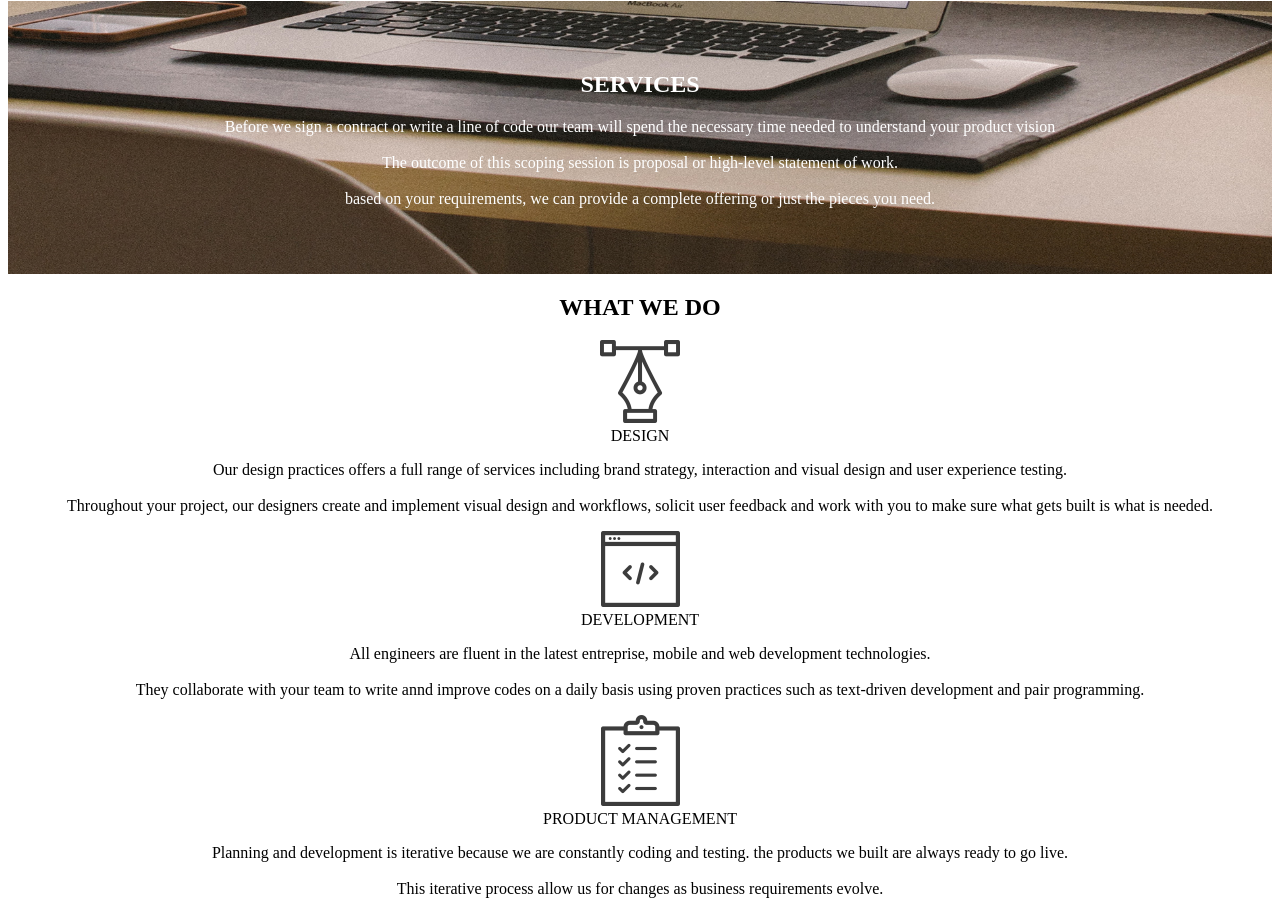
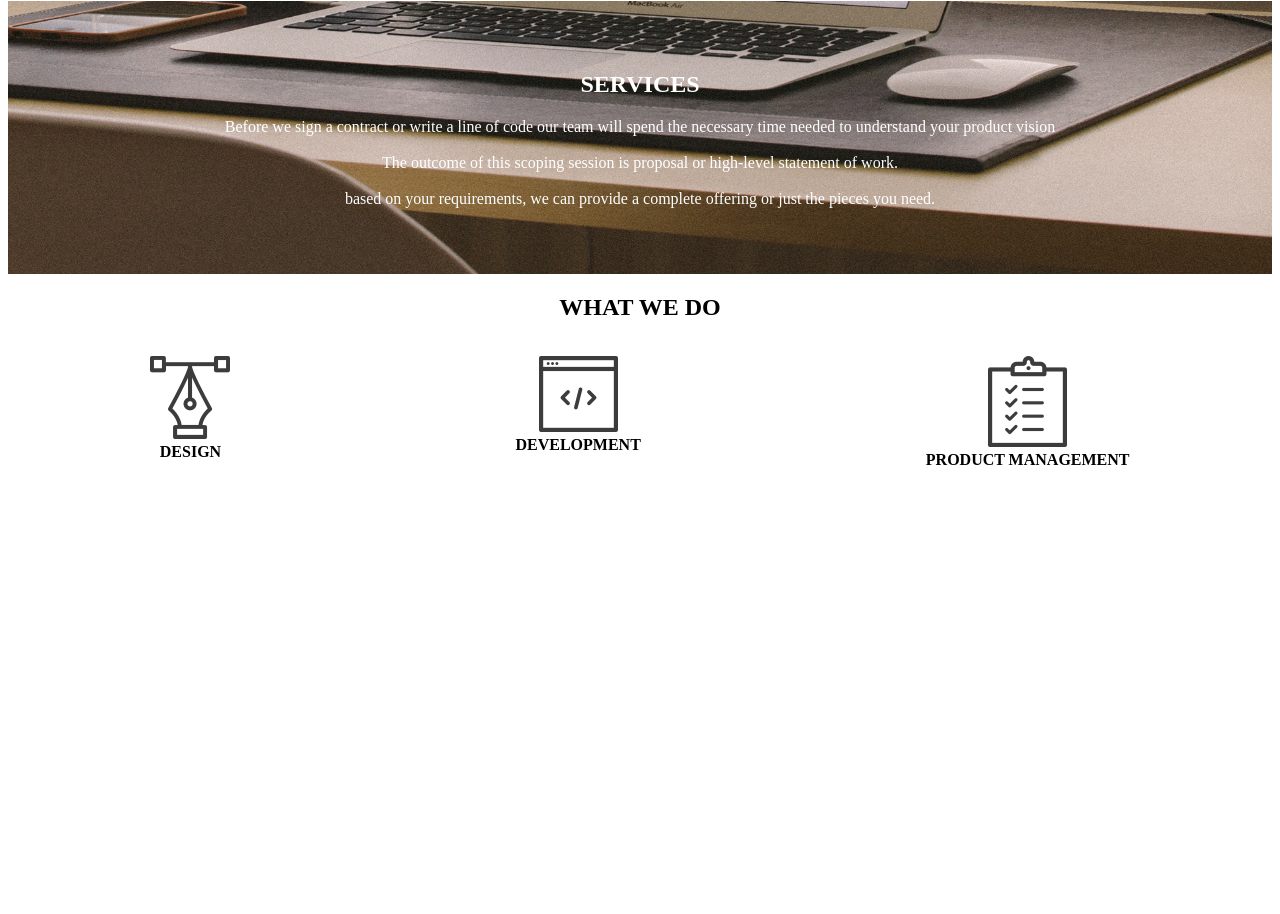
Before and after one commit to demarillacizere/delani-studio, a plain HTML site: page index.html in a window 1280 px wide. Shown: the part 1016-1930 px from the top of the page. After the commit the page ends 1509 px from the top, so only its background shows below. Drawn offline with Linux system fonts and the light colour scheme.

```diff
--- a/css/styles.css
+++ b/css/styles.css
@@ -22,3 +22,14 @@ header{
     color:white;
     padding:50px 0;
 }
+#what-we-do{
+    display:flex;
+    justify-content: space-around;
+}
+#design,#development,#product{
+    margin:auto 30px;
+    display:none;
+}
+.icon-headers{
+    font-weight: bold;
+}
```
